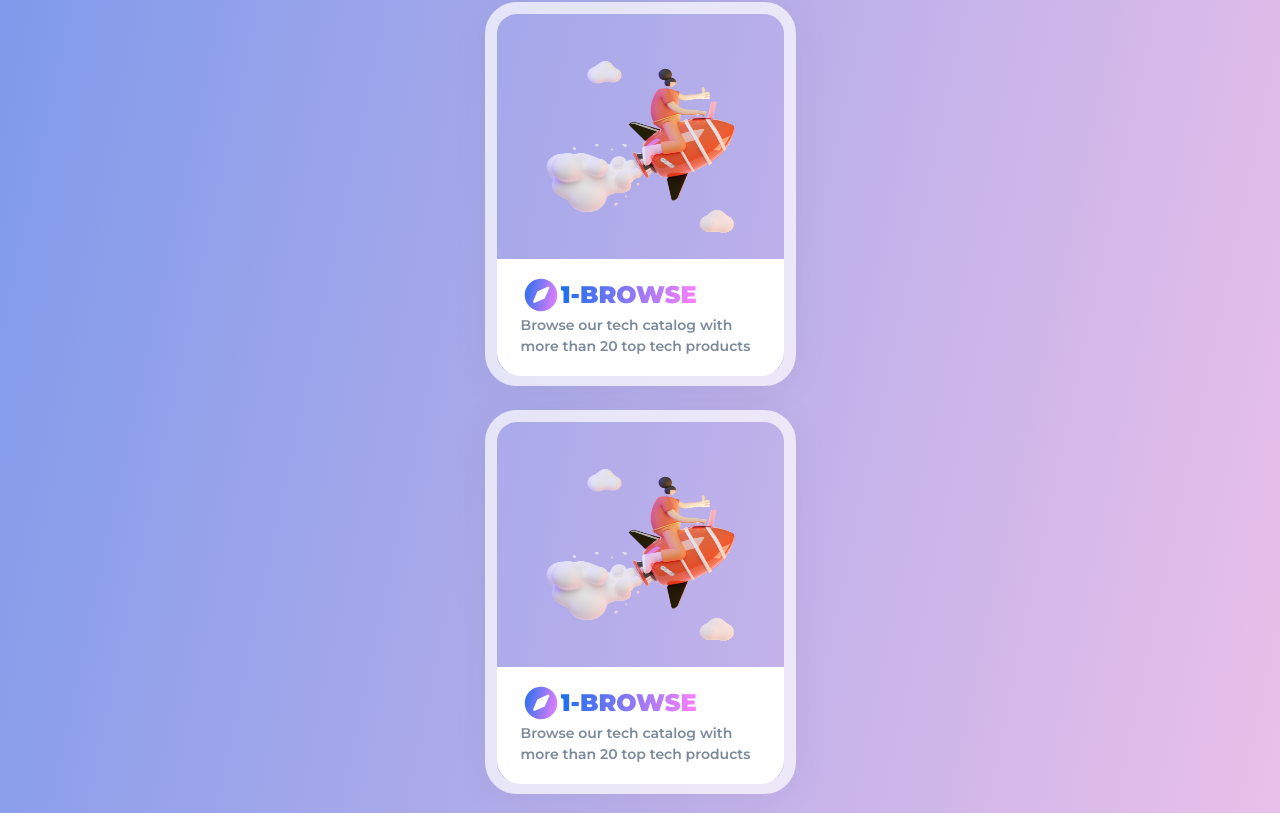
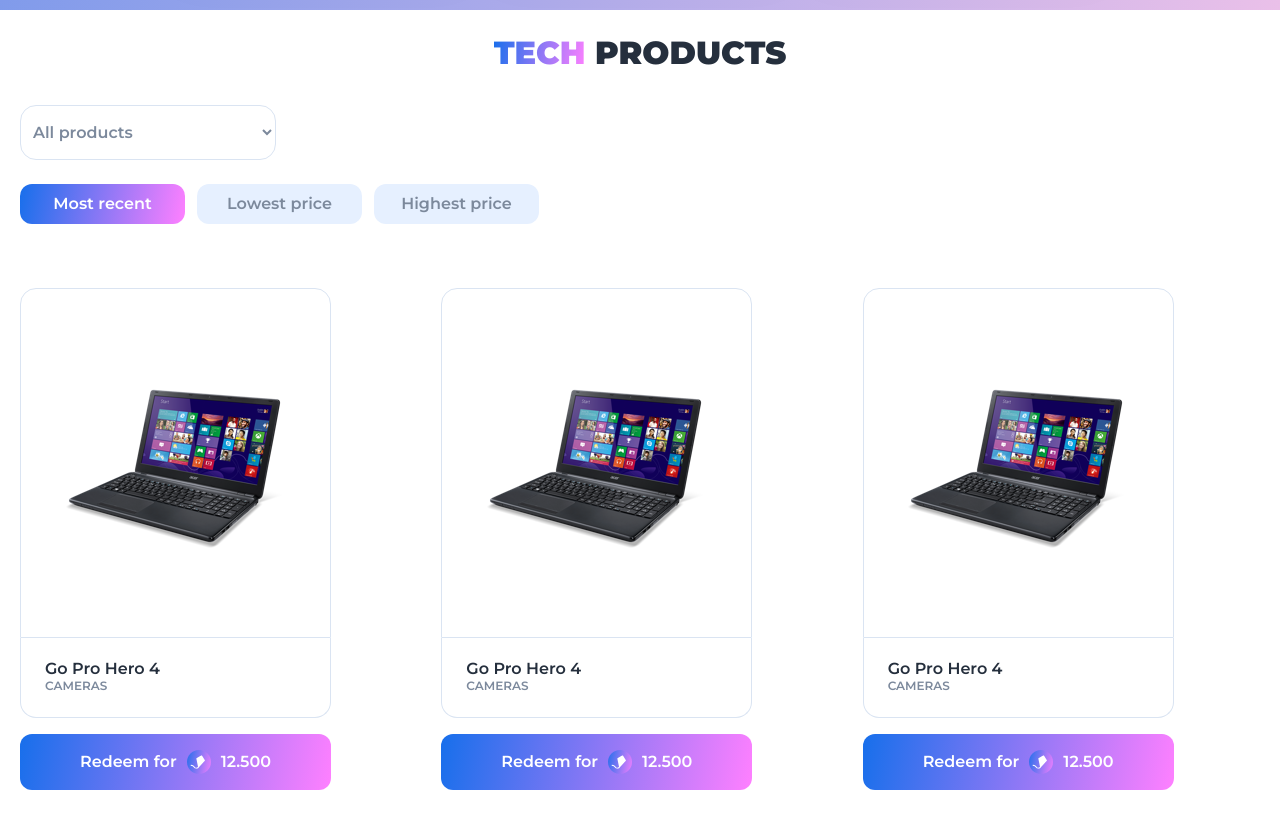
Before and after one commit to Daviiduhh/aerolab-challenge, a Nuxt app: page / in a window 1280 px wide. Shown: the part 1335-2148 px from the top of the page. Built offline with nearby package versions, Linux system fonts and the light colour scheme.

Commit message:
Diseño finalizado para tablet

```diff
--- a/components/CardProduct.vue
+++ b/components/CardProduct.vue
@@ -64,4 +64,21 @@
     align-items: center;
     gap: 10px;
 }
+
+@media (min-width: 1024px) {
+    .card__top {
+    height: 350px;
+    width: 311px;
+}
+
+.card__bottom {
+    height: 80px;
+    width: 311px;
+}
+
+.card__btn {
+    width: 311px;
+    height: 56px;
+}
+}
 </style>
--- a/components/Footer.vue
+++ b/components/Footer.vue
@@ -1,6 +1,11 @@
 <template>
   <footer class="footer contenedor">
-    <a class="footer__link" href="">
+    <a
+      class="footer__link"
+      href="https://github.com/Daviiduhh/aerolab-challenge"
+      target="_blank"
+      rel="noopener noreferrer"
+    >
       <img src="../assets/icons/github-default.svg" alt="" />
       <p>View this repository</p>
     </a>
--- a/components/Hero.vue
+++ b/components/Hero.vue
@@ -38,13 +38,18 @@
 
 export default {
   components: {
-    CardInstructions
-  }
+    CardInstructions,
+  },
 }
 </script>
 
 <style>
+.hero {
+  width: auto;
+}
+
 .hero__intro {
+  width: auto;
   padding: 0 30px;
   display: flex;
   flex-direction: column;
@@ -120,4 +125,10 @@
   padding-bottom: 32px;
 }
 
+@media (min-width: 1024px) {
+  .instructions {
+    flex-direction: row;
+    gap: 8px;
+  }
+}
 </style>
--- a/components/Store.vue
+++ b/components/Store.vue
@@ -60,4 +60,23 @@
   grid-template-columns: repeat(1, 1fr);
   gap: 48px;
 }
+
+@media (min-width: 1024px) {
+  .filter {
+    width: 256px;
+  }
+
+  .sortby {
+    justify-content: flex-start;
+    gap: 12px;
+  }
+  .sortby button {
+    width: 165px;
+  }
+
+  .products {
+  grid-template-columns: repeat(3, 1fr);
+  gap: 24px;
+  }
+}
 </style>
--- a/pages/index.vue
+++ b/pages/index.vue
@@ -24,6 +24,7 @@
   font-family: 'Montserrat', sans-serif;
   line-height: 24px;
   scroll-behavior: smooth;
+  overflow-x: hidden;
 }
 
 h1, h2, h3, h4, h5, h6 {
```
Lines whose indentation alone changed are shown as unchanged.
